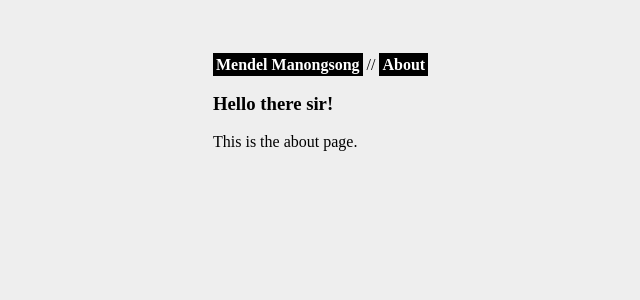
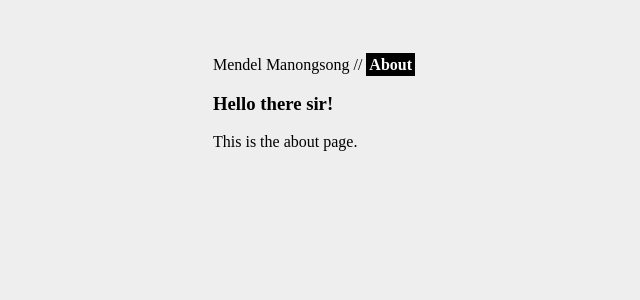
Before and after one commit to menderu/menderu.github.io, a Jekyll site: the page built from about.html, in a window 1280 px wide. Shown: the top 300 px of the page, without its empty margins (35-675 px from the left). Built offline with Jekyll 4.4.1, drawn with Linux system fonts in a browser that asks for light colours.

Commit message:
edit nav 2

```diff
--- a/_includes/navigation.html
+++ b/_includes/navigation.html
@@ -1,3 +1,13 @@
 <nav>
-<a href="/" {% if page.url != "/about" %}class="current"{% endif %}>{{ site.title }}</a> // <a href="/about" {% if page.url contains "/about" %}class="current"{% endif %}>About</a>
+<a href="/"
+{% if page.url contains "/about" %}
+  class=nil
+{% else %}
+  class="current"
+{% endif %}>{{ site.title }}</a>
+ //
+<a href="/about"
+{% if page.url contains "/about" %}
+  class="current"
+{% endif %}>About</a>
 </nav>
```
